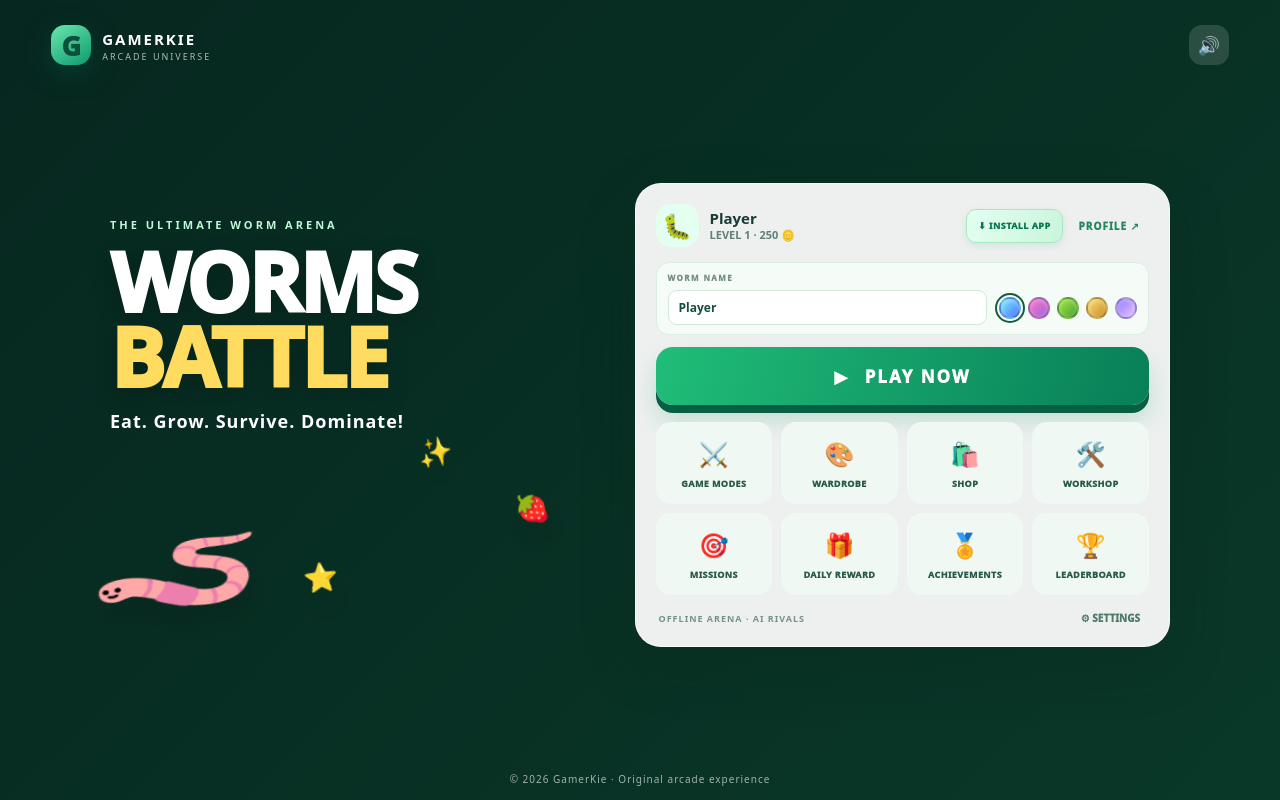
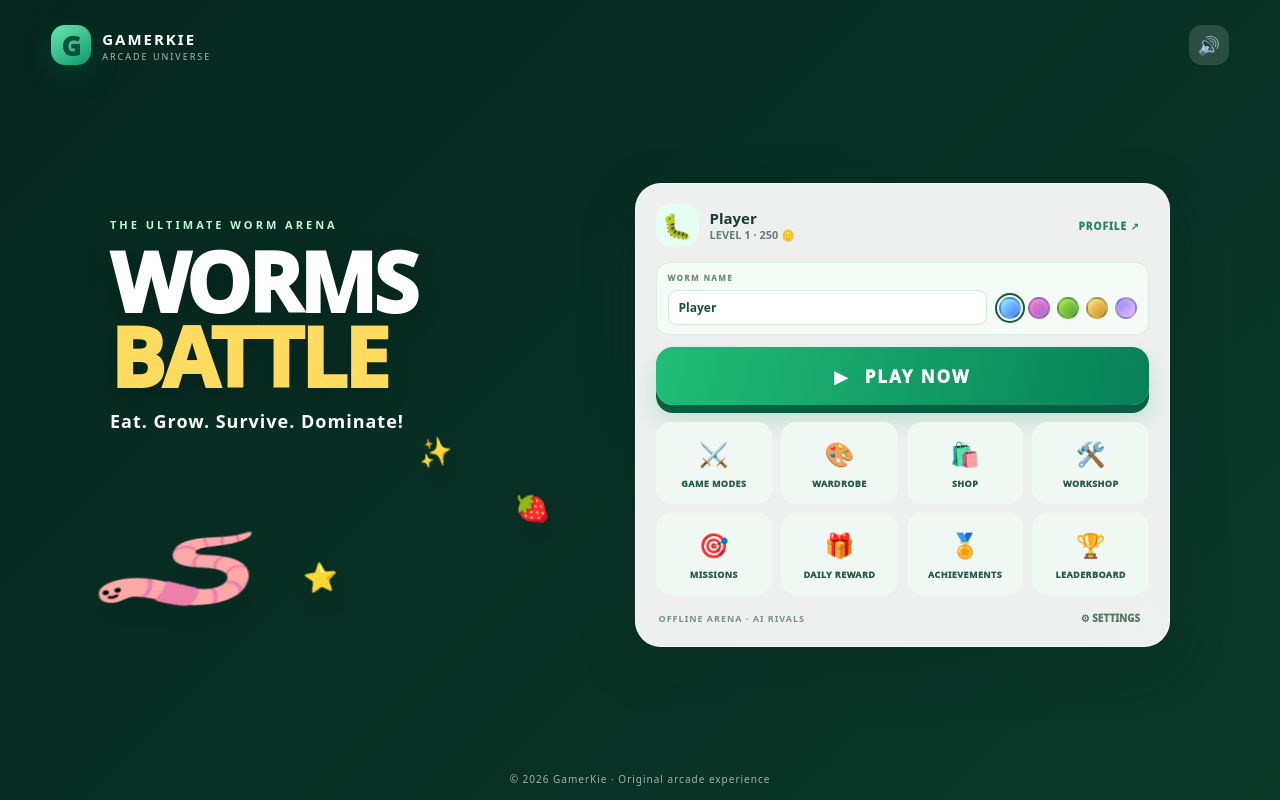
Before and after one commit to kieLabs/Worme-Battle-, a website with bundled scripts: page index.html in a window 1280 px wide. Built offline with nearby package versions, Linux system fonts and the light colour scheme.

Commit message:
Add files via upload

```diff
--- a/index.html
+++ b/index.html
@@ -21,7 +21,7 @@
       <div class="menu-content">
         <div class="hero-copy"><div class="eyebrow">THE ULTIMATE WORM ARENA</div><h1>WORMS <span>BATTLE</span></h1><p>Eat. Grow. Survive. Dominate!</p><div class="hero-worm" aria-hidden="true"><span>🪱</span><i>✨</i><i>🍓</i><i>⭐</i></div></div>
         <div class="menu-card">
-          <div class="profile-strip"><div class="avatar">🐛</div><div class="profile-name"><b id="menu-username">Player</b><small><span id="menu-level">LEVEL 1</span> · <span id="menu-coins">250</span> 🪙</small></div><div class="profile-actions"><button class="install-app-button" id="install-app-button" type="button" disabled>⬇ INSTALL APP</button><button class="mini-link" data-view="profile">PROFILE ↗</button></div></div>
+          <div class="profile-strip"><div class="avatar">🐛</div><div class="profile-name"><b id="menu-username">Player</b><small><span id="menu-level">LEVEL 1</span> · <span id="menu-coins">250</span> 🪙</small></div><div class="profile-actions"><button class="mini-link" data-view="profile">PROFILE ↗</button></div></div>
           <div class="quick-start"><label for="start-nickname">WORM NAME</label><input id="start-nickname" type="text" maxlength="16" value="Player" autocomplete="nickname"><div class="quick-skins" aria-label="Choose worm skin"><button type="button" data-start-skin="8" aria-label="Neon Cyan"></button><button type="button" data-start-skin="3" aria-label="Cyber Magenta"></button><button type="button" data-start-skin="17" aria-label="Toxic Green"></button><button type="button" data-start-skin="15" aria-label="Lava Gold"></button><button type="button" data-start-skin="20" aria-label="Electric Violet"></button></div></div>
           <button class="play-button" id="play-button"><span>▶</span> PLAY NOW</button>
           <div class="menu-grid">
--- a/style.css
+++ b/style.css
@@ -97,8 +97,8 @@ body{position:fixed;inset:0}
 }
 
 /* Home-screen PWA install action beside the player profile. */
-.profile-actions{display:flex;align-items:center;gap:7px;flex:0 0 auto}.install-app-button{min-height:34px;padding:0 11px;border-radius:10px;background:linear-gradient(110deg,#e3fff0,#c9f5dc);border:1px solid #a7e8c3;color:#08764f;font-size:9px;font-weight:1000;letter-spacing:.45px;white-space:nowrap;box-shadow:0 3px 9px rgba(14,119,77,.1)}.install-app-button:active{transform:translateY(1px)}.install-app-button.installed{background:#eaf1ec;color:#658073;border-color:#d6e3da}
-@media(max-width:760px){.profile-actions{gap:3px}.install-app-button{min-height:31px;padding:0 7px;font-size:8px;letter-spacing:0}.mini-link{padding:7px 4px;font-size:9px}}
+
+@media(max-width:760px){.mini-link{padding:7px 4px;font-size:9px}}
 
 /* Colour swatches are rendered as visual chips; hex strings are never displayed as labels. */
 .theme-preview{height:24px;border-radius:8px;border:3px solid #dceee3;margin:0 0 8px;background:#92c96b}.shop-theme-preview{height:42px;margin-bottom:10px}
```
Also changed, not shown: README.md.
